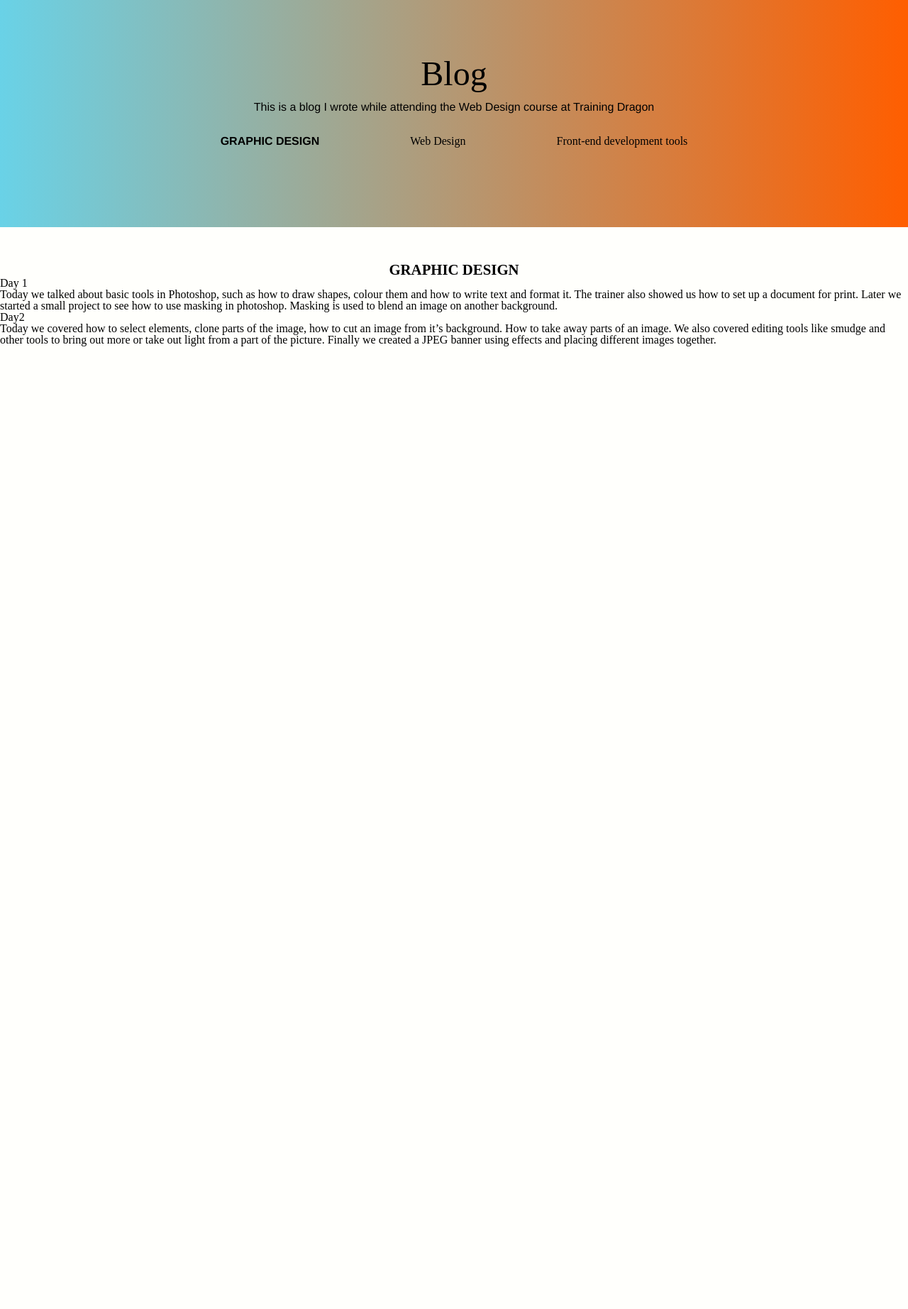
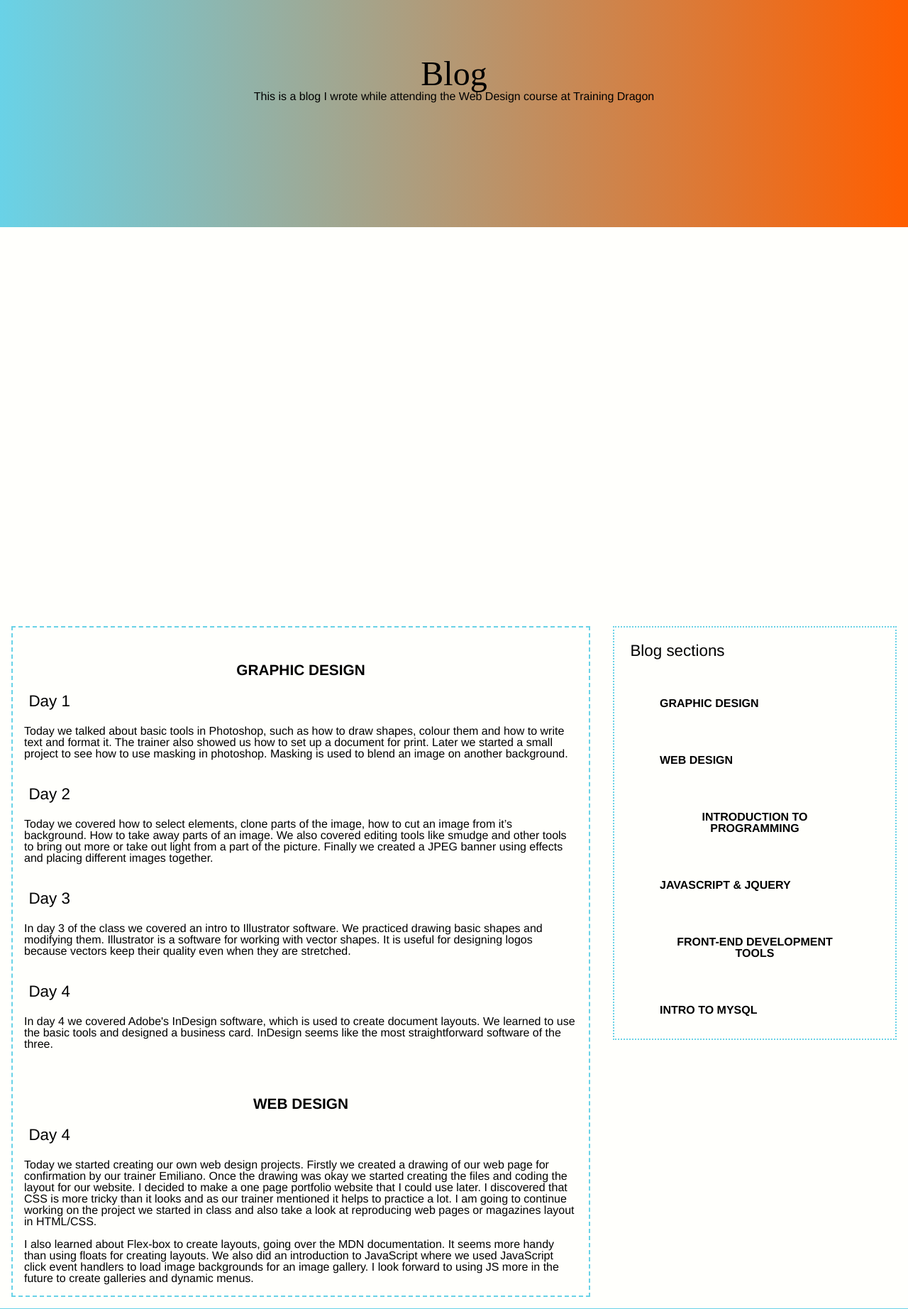
Before and after one commit to jamesbdev/portfolio, a PHP site: page /blog.html in a window 1280 px wide. Shown: the part 80-1924 px from the top of the page at 71% size. Before the commit the page ends 568 px from the top, so only its background shows below. Run offline with PHP 8.4, Linux system fonts and the light colour scheme.

Commit message:
added blog content

```diff
--- a/blog.html
+++ b/blog.html
@@ -8,6 +8,7 @@
   <link rel="stylesheet" href="css/style.css">
 </head>
 <body class="blog">
+  <div class="grid-container">
   <header class="blog-header">
     <nav class="main-nav">
       <ul>
@@ -19,24 +20,60 @@
         <!-- <li><a href="#media">Media</a></li> -->
       </ul>
   </nav>
+
   <div class="blog-description">
   <h1>Blog</h1>
   <p>This is a blog I wrote while attending the Web Design course at Training Dragon</p>
   </div>
+
+  </header>
+  <aside>
     <nav class="blog-nav">
+      <h3>Blog sections</h3>
       <ul>
         <li><a href="#graphic-design">Graphic Design</a></li>
-        <li>Web Design</li>
-        <li>Front-end development tools</li>
+        <li><a href="#web-design">Web Design</a></li>
+        <li><a href="#">Introduction to programming</a></li>
+        <li><a href="#">JavaScript & Jquery</a></li>
+        <li><a href="#">Front-end development tools</a></li>
+        <li><a href="#">Intro to MySQL</a></li>
       </ul>
     </nav>
-  </header>
+</aside>
+  <main>
+    <article>
+      <h2 id="graphic-design">Graphic Design</h2>
 
-  <h2 id="graphic-design">Graphic Design</h2>
-  <h3>Day 1</h3>
-  <p>Today we talked about basic tools in Photoshop, such as how to draw shapes, colour them and how to write text and format it. The trainer also showed us how to set up a document for print. Later we started a small project to see how to use masking in photoshop. Masking is used to blend an image on another background. </p>
-  <h3>Day2</h3>
-  <p>Today we covered how to select elements, clone parts of the image, how to cut an image from it’s background. How to take away parts of an image. We also covered editing tools like smudge and other tools to bring out more or take out light from a part of the picture. Finally we created a JPEG banner using effects and placing different images together.
+      <h3>Day 1</h3>
+        <p>Today we talked about basic tools in Photoshop, such as how to draw shapes, colour them and how to write text and format it. The trainer also showed us how to set up a document for print. Later we started a small project to see how to use masking in photoshop. Masking is used to blend an image on another background. </p>
+      <h3>Day 2</h3>
+        <p>Today we covered how to select elements, clone parts of the image, how to cut an image from it’s background. How to take away parts of an image. We also covered editing tools like smudge and other tools to bring out more or take out light from a part of the picture. Finally we created a JPEG banner using effects and placing different images together.
+        </p>
+      <h3>Day 3</h3>
+        <p>In day 3 of the class we covered an intro to Illustrator software. We practiced drawing basic shapes and modifying them. Illustrator is a software for working with vector shapes. It is useful for designing logos because vectors keep their quality even when they are stretched. </p>
+      <h3>Day 4</h3>
+        <p>In day 4 we covered Adobe's InDesign software, which is used to create document layouts. We learned to use the basic tools and designed a business card. InDesign seems like the most straightforward software of the three.</p>
+    </article>
+    <article>
+      <h2>Web Design</h2>
+        <h3>Day 4</h3>
+          <p>Today we started creating our own web design projects. Firstly we created a drawing of our web page for confirmation by our trainer Emiliano. Once the drawing was okay we started creating the files and coding the layout for our website. I decided to make a one page portfolio website that I could use later. I discovered that CSS is more tricky than it looks and as our trainer mentioned it helps to practice a lot. I am going to continue working on the project we started in class and also take a look at reproducing web pages or magazines layout in HTML/CSS.</p>
+
+<p>I also learned about Flex-box to create layouts, going over the MDN documentation. It seems more handy than using floats for creating layouts.
+
+We also did an introduction to JavaScript where we used JavaScript click event handlers to load image backgrounds for an image gallery. I look forward to using JS more in the future to create galleries and dynamic menus.
 </p>
+    </article>
+</main>
+<footer>
+
+  <div class="social-media" id="media">
+    <!-- <a href="https://dribbble.com/" target="a_blank"><img src="images/social-media/social-1_logo-dribbble.svg" alt="dribble-icon"></a> -->
+    <a href="https://github.com/jaybaybremner" target="a_blank"><img src="images/social-media/social-1_logo-github.svg" alt="github-icon"></a>
+    <!-- <a href="https://www.pinterest.co.uk/" target="_blank"><img src="images/social-media/social-1_logo-pinterest.svg" alt="pinterest-icon"></a> -->
+    <p>Copyright &copy; James Bremner 2018</p>
+</div><!--social media-->
+</footer>
+</div><!--grid container-->
 </body>
 </html>
--- a/css/style.css
+++ b/css/style.css
@@ -537,6 +537,14 @@ footer p {
 
 /*Blog page*/
 
+.blog .grid-container {
+	display: grid;
+	grid-gap: 1rem;
+	grid-template-columns: 1fr 1fr 1fr;
+	grid-template-rows: 1fr 1fr 1fr;
+
+}
+
 .blog h1 {
 	font-size: 3em;
 	text-align: center;
@@ -551,11 +559,43 @@ footer p {
 
 .blog-header {
 	height: 25em;
+	grid-row: 1/2;
+	grid-column: 1/4;
 }
 
 .blog-nav {
-	display: flex;
-	position: relative;
-	top: 10em;
+	border: 2px dotted #69d2e7;
+	/* display: flex; */
+	grid-row: 2/3;
+	grid-column: 3/4;
+	margin-right: 1em;
+	/* position: relative;
+	top: 10em; */
 
 }
+
+.blog main {
+	font-family: helvetica, arial, sans-serif;
+	border: 2px dashed #69d2e7;
+	grid-row: 2/3;
+	grid-column: 1/3;
+	margin: 0 1em;
+
+}
+
+.blog h3{
+font-size: 1.4em;
+font-family: helvetica, arial, sans-serif;
+/* text-align: center; */
+padding: 1em;
+
+}
+
+.blog p {
+	padding: 0 1em 1em 1em;
+}
+
+.blog footer {
+	grid-row: 3/3;
+	grid-column: 1/4;
+}
```
